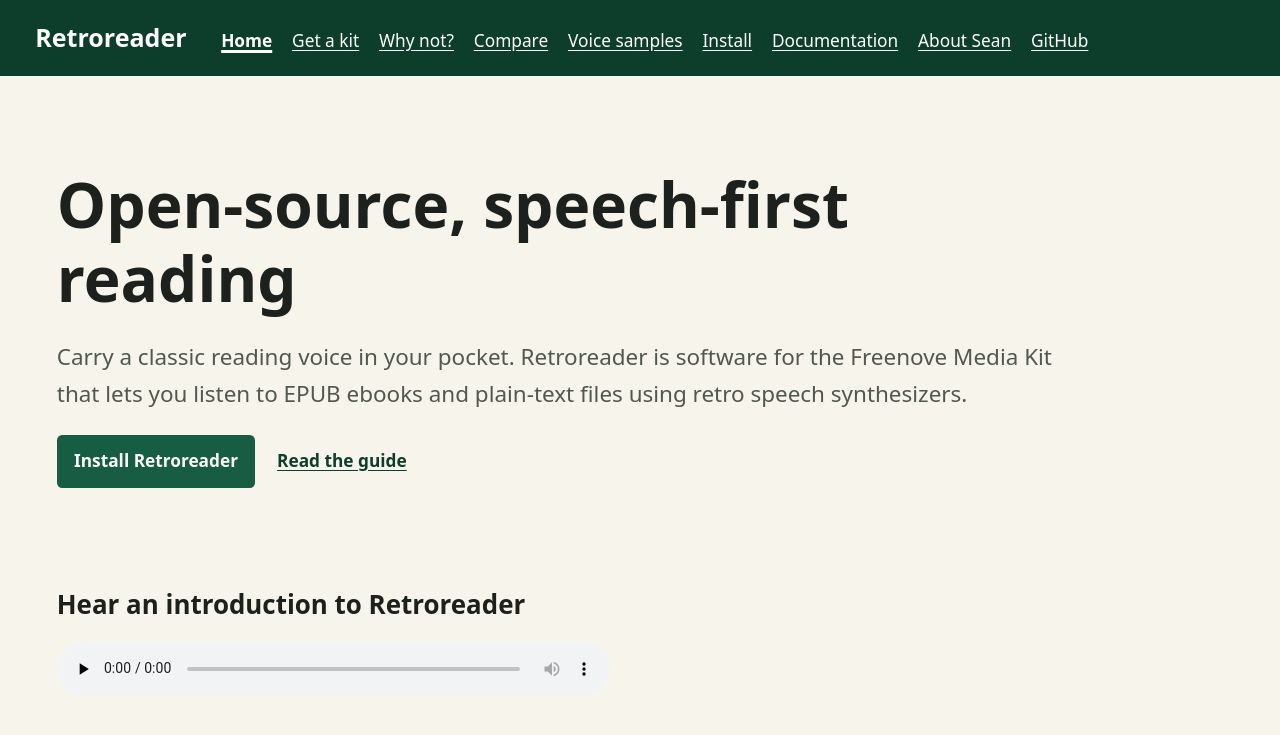
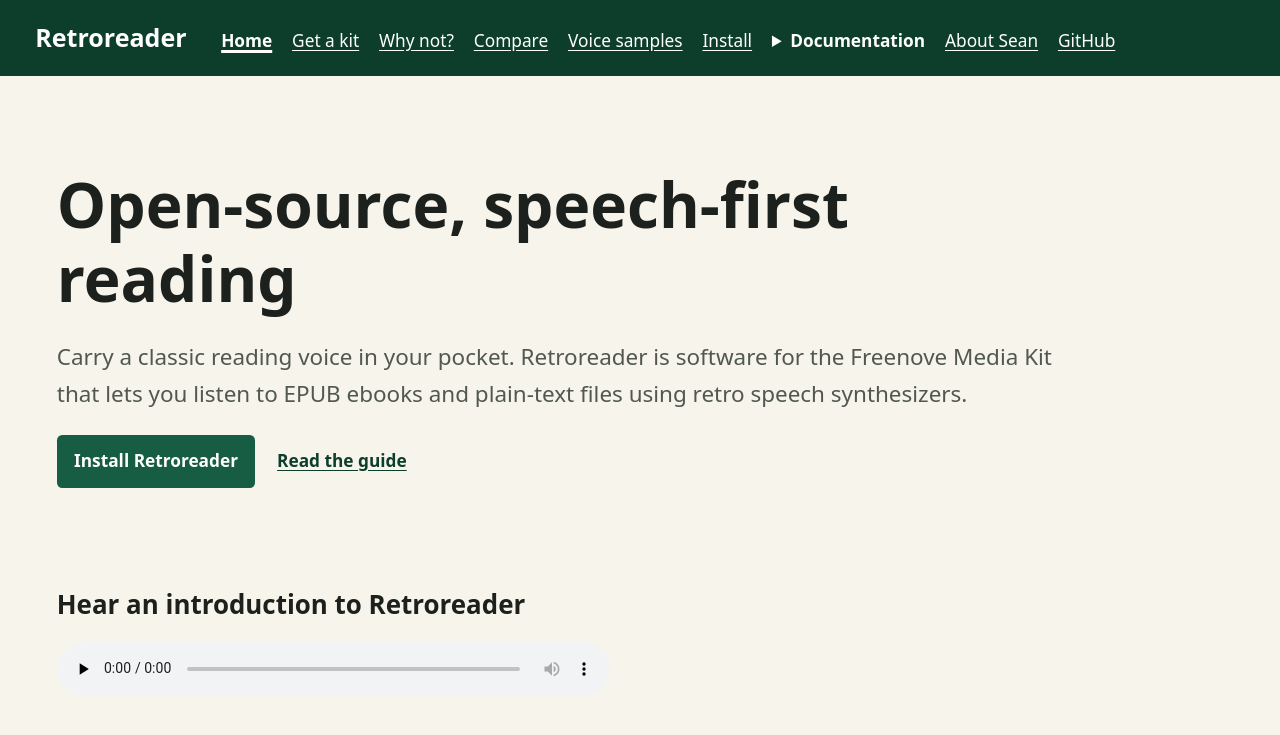
Before and after one commit to SeanRandall/freenoveKit_Epub, a plain HTML site: page docs/index.html in a window 1280 px wide. Shown: the top 735 px of the page. Drawn offline with Linux system fonts and the light colour scheme.

Commit message:
Add collapsible documentation menu to homepage

```diff
--- a/docs/index.html
+++ b/docs/index.html
@@ -3,7 +3,7 @@
 <head><meta charset="utf-8"><meta name="viewport" content="width=device-width, initial-scale=1"><meta name="description" content="Retroreader is open-source ebook reading software for the Freenove Media Kit, built around familiar retro speech synthesizers."><title>Retroreader — portable reading with classic speech</title><link rel="stylesheet" href="style.css"></head>
 <body>
   <a class="skip-link" href="#content">Skip to content</a>
-  <header class="site-header"><a class="brand" href="index.html">Retroreader</a><nav aria-label="Main navigation"><a aria-current="page" href="index.html">Home</a><a href="get-a-kit.html">Get a kit</a><a href="why-not.html">Why not?</a><a href="compare.html">Compare</a><a href="voices.html">Voice samples</a><a href="install.html">Install</a><a href="using-the-reader.html">Documentation</a><a href="about.html">About Sean</a><a href="https://github.com/SeanRandall/freenoveKit_Epub">GitHub</a></nav></header>
+  <header class="site-header"><a class="brand" href="index.html">Retroreader</a><nav aria-label="Main navigation"><a aria-current="page" href="index.html">Home</a><a href="get-a-kit.html">Get a kit</a><a href="why-not.html">Why not?</a><a href="compare.html">Compare</a><a href="voices.html">Voice samples</a><a href="install.html">Install</a><details class="nav-disclosure"><summary>Documentation</summary><div><a href="preparing-the-sd-card.html">Preparing the SD card</a><a href="wireless-file-transfer.html">Wireless file transfer</a><a href="using-the-reader.html">Using the reader</a><a href="physical-description.html">Physical description</a></div></details><a href="about.html">About Sean</a><a href="https://github.com/SeanRandall/freenoveKit_Epub">GitHub</a></nav></header>
   <main id="content">
     <section class="hero"><h1>Open-source, speech-first reading</h1><p class="lede">Carry a classic reading voice in your pocket. Retroreader is software for the Freenove Media Kit that lets you listen to EPUB ebooks and plain-text files using retro speech synthesizers.</p><p><a class="button" href="install.html">Install Retroreader</a> <a class="secondary-link" href="using-the-reader.html">Read the guide</a></p></section>
     <section><h2>Hear an introduction to Retroreader</h2><audio controls preload="none"><source src="audio/retroreader-hello.mp3" type="audio/mpeg"><a href="audio/retroreader-hello.mp3">Download the Retroreader introduction</a>.</audio></section>
--- a/docs/style.css
+++ b/docs/style.css
@@ -4,6 +4,7 @@
 .skip-link { position:absolute; left:.75rem; top:-5rem; padding:.7rem 1rem; background:var(--surface); z-index:10; } .skip-link:focus { top:.75rem; }
 .site-header { display:flex; align-items:baseline; gap:2rem; padding:1rem max(1.25rem,calc((100% - 70rem)/2)); background:var(--accent-strong); color:white; } .brand { color:white; font-size:1.45rem; font-weight:750; text-decoration:none; }
 nav { display:flex; flex-wrap:wrap; gap:.5rem 1.15rem; } nav a { color:white; } nav a[aria-current="page"] { font-weight:700; text-decoration-thickness:.18em; }
+.site-header .nav-disclosure { margin:0; } .site-header .nav-disclosure summary { color:white; } .site-header .nav-disclosure div { display:grid; gap:.4rem; padding:.55rem 0 0 1rem; }
 main { max-width:70rem; margin:0 auto; padding:2.5rem 1.25rem 4rem; } main>* { max-width:48rem; } h1,h2,h3 { line-height:1.2; } h1 { font-size:clamp(2rem,5vw,3.6rem); margin-block:.25rem 1rem; } h2 { margin-top:2.4rem; }
 .hero { max-width:58rem; padding:2.5rem 0; } .eyebrow { color:var(--accent); font-weight:750; letter-spacing:.04em; text-transform:uppercase; } .lede { font-size:1.3rem; color:var(--muted); }
 .button,button { display:inline-block; border:0; border-radius:.3rem; padding:.7rem 1rem; background:var(--accent); color:white; font:inherit; font-weight:700; cursor:pointer; text-decoration:none; } .secondary-link { margin-left:1rem; font-weight:650; }
```
